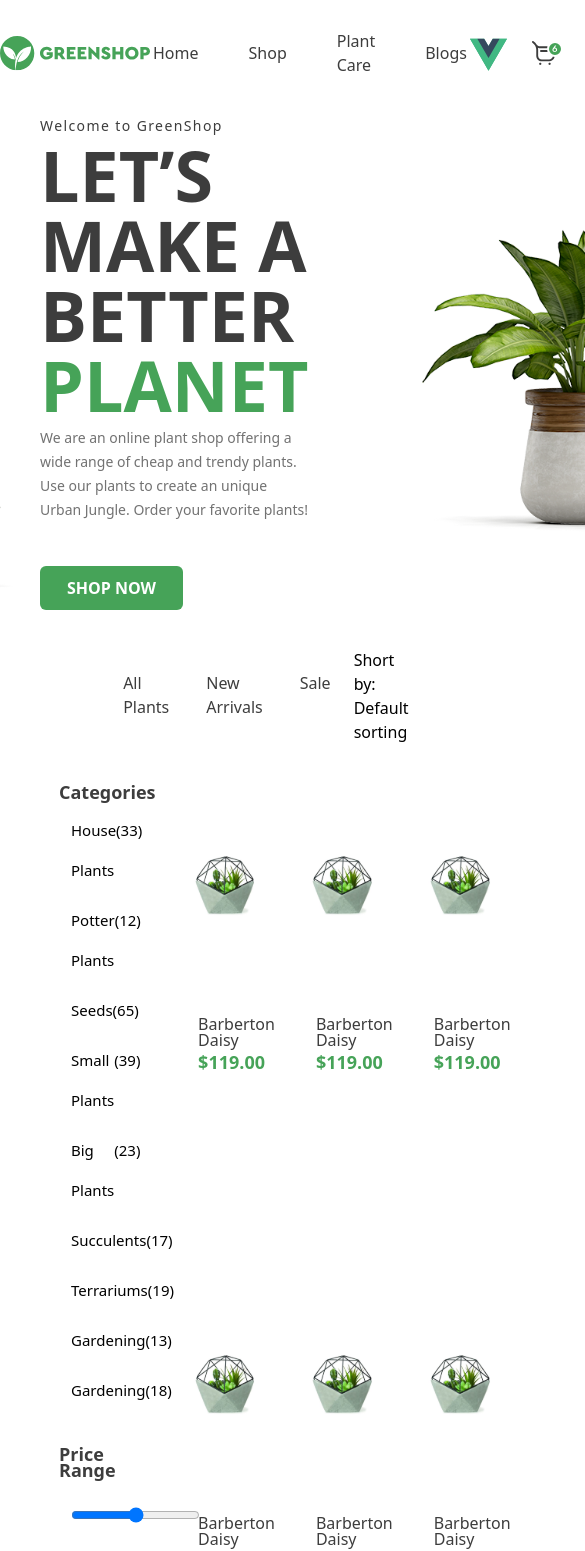
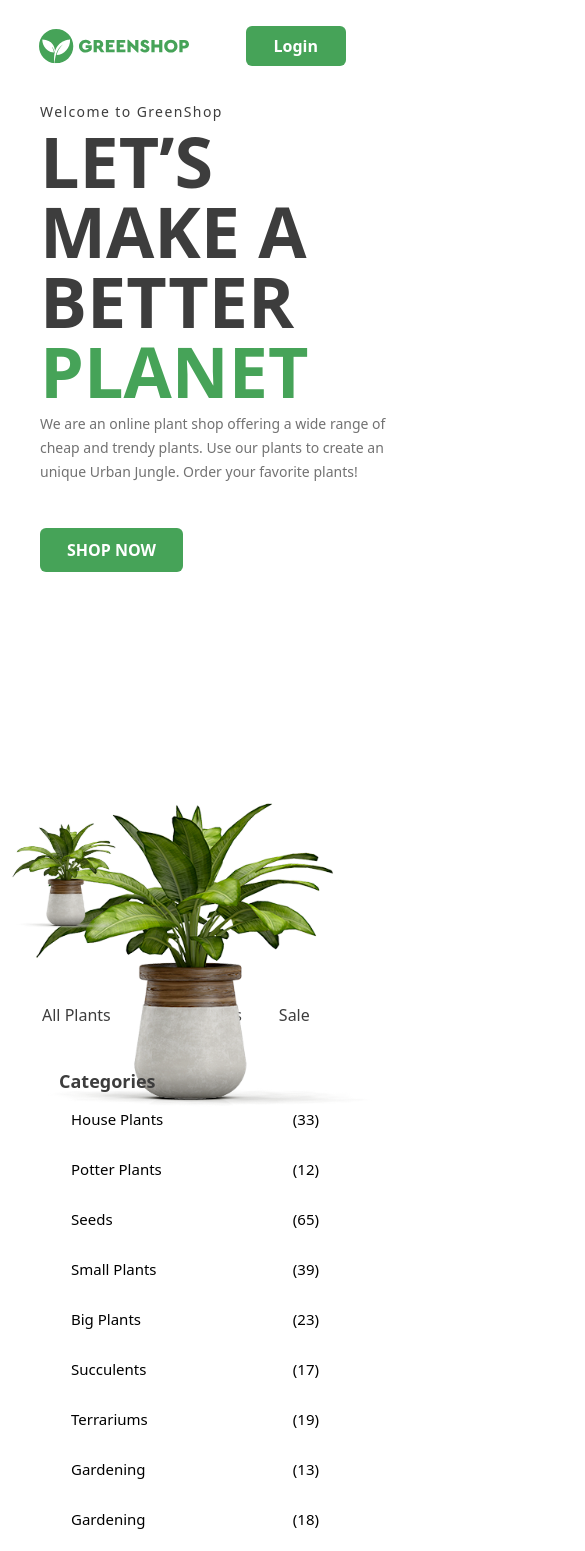
Before and after one commit to diyorbekravshanqulov/VueJs, a Vue app: page / in a window 390 px wide. Shown: the top 1551 px of the page, 585 px wide, since content can reach past the window. Built offline with nearby package versions, Linux system fonts and the light colour scheme.

Commit message:
complate

```diff
--- a/src/App.vue
+++ b/src/App.vue
@@ -16,45 +16,12 @@ import Info from "./components/Info.vue";
     <div class="flex justify-end px-[10%] w-screen">
       <Menu />
     </div>
-    <div class="flex w-screen px-[10%] gap-[50px]">
-      <Category class="w-[calc(100%/4+5%)]" />
+    <div class="md:flex w-screen px-[10%] md:gap-[50px]">
+      <Category class="md:w-[calc(100%/4+5%)] w-full" />
       <Flowers />
     </div>
 
     <Pagination />
     <Info />
   </div>
-
-   <!-- <div @click="close = false" :class="{ 'hidden' : !close }" class="bg-black/55 fixed inset-0"></div>
-
-   <div :class="{ 'hidden' : !close }" class="fixed top-[50%] left-[50%] -translate-x-1/2 -translate-y-1/2 w-[500px] h-[600px] bg-white px-3">
-    <button @click="close = false" class="text-[30px] w-[100%] text-end font-medium">&times;</button>
-    <div class="flex flex-wrap items-center justify-center divide-[#999] mt-[10px]">
-      <button :class="{ 'text-[#46A358]': !isActive }" class="font-medium text-2xl text-center w-[94px]" @click="isActive = false">Login</button>
-      <button :class="{ 'text-[#46A358]': isActive }" class="font-medium text-2xl text-center w-[120px]" @click="isActive = true">Register</button>
-
-      <div v-if="!isActive" class="flex flex-wrap">
-        <p class="mt-[50px] text-center text-[#3D3D3D] text-[13px] w-[100%]">Enter your username and password to login.</p>
-        <p class="mt-[26px] text-center text-[#A5A5A5] text-[14px] w-[100%]">almamun_uxui@outlook.com</p>
-        <input placeholder="Password" type="password" name="" id="" class="px-[14px] py-[10px]  border border-[#46A358] placeholder:text-[#A5A5A5] rounded-md mx-auto w-[60%] mt-[30px]">
-        <p class="mt-[14px] text-[#46A358] leading-[14px] w-[60%] text-right mx-auto">Forgot Password?</p>
-        <button class="px-[129px] py-[14px] text-[16px] font-medium text-[#fff] border rounded-md bg-[#46A358] mt-[27px] w-[60%] mx-auto">Login</button>
-        <p class="mt-[36px] text-[13px] w-[60%] mx-auto text-center">Or login with</p>
-        <p class="mt-[26px] text-[13px] w-[60%] mx-auto text-center">Login with Google</p>
-        <p class="mt-[26px] text-[13px] w-[60%] mx-auto text-center">Login with Facebook</p>
-      </div>
-
-      <div v-else class="flex flex-wrap">
-        <p class="mt-[20px] text-center text-[#3D3D3D] text-[13px] w-[100%]">Enter your username and password to login.</p>
-        <input placeholder="Username" type="text" name="" id="" class="px-[14px] py-[10px] placeholder:text-[#A5A5A5]  border border-[#46A358] rounded-md mx-auto w-[60%] mt-[14px]">
-        <input placeholder="Email" type="email" name="" id="" class="px-[14px] py-[10px] placeholder:text-[#A5A5A5]  border border-[#46A358] rounded-md mx-auto w-[60%] mt-4">
-        <input placeholder="Password" type="password" name="" id="" class="px-[14px] py-[10px] placeholder:text-[#A5A5A5]  border border-[#46A358] rounded-md mx-auto w-[60%] mt-4">
-        <input placeholder="Confirm Password" type="password" name="" id="" class="px-[14px] py-[10px] placeholder:text-[#A5A5A5]  border border-[#46A358] rounded-md mx-auto w-[60%] mt-4">
-        <button class="px-[129px] py-[14px] text-[16px] font-medium text-[#fff] border rounded-md bg-[#46A358] mt-[27px] w-[60%] mx-auto">Register</button>
-        <p class="mt-[26px] text-[13px] w-[60%] mx-auto text-center">Or register with</p>
-        <p class="mt-[20px] text-[13px] w-[60%] mx-auto text-center">Register with Google</p>
-        <p class="mt-[20px] text-[13px] w-[60%] mx-auto text-center">Register with Facebook</p>
-      </div>
-    </div>
-  </div> -->
 </template>
--- a/src/components/Flowers.vue
+++ b/src/components/Flowers.vue
@@ -5,8 +5,8 @@ const items = ref(["All Plants", "New Arrivals", "Sale"]);
 </script>
 
 <template>
-  <div class="container">
-    <div v-for="item in 9" class="box">
+  <div class="container grid md:grid-cols-3 grid-cols-2">
+    <div v-for="item in 9" class="md:px-1 md:py[30px] md:flex md:flex-wrap md:justify-center last:grid-cols-2">
       <img src="../../public/flower.svg" alt="flower" />
       <div class="block w-[100%] px-[15%]">
         <p>Barberton Daisy</p>
@@ -20,18 +20,10 @@ const items = ref(["All Plants", "New Arrivals", "Sale"]);
 .container {
   /* width: 100%; */
   margin-top: 12px;
-  display: grid;
-  grid-template-columns: repeat(3, 1fr);
   gap: 33px;
   position: relative;
 }
 
-.box {
-  padding: 30px 4px;
-  display: flex;
-  flex-wrap: wrap;
-  justify-content: center;
-}
 p:first-child {
   margin-top: 31px;
   color: #3d3d3d;
--- a/src/components/Header.vue
+++ b/src/components/Header.vue
@@ -13,13 +13,13 @@ const modal = () => {
 </script>
 
 <template>
-  <div class="container">
+  <div class="container mx-[10%] md:mx-0">
     <img src="../../public/greenshop.svg" alt="Green Shop Logo" />
     <div class="menu">
-      <a class="a" v-for="item in menu" :key="item" href="#">{{ item }}</a>
+      <a class="md:flex md:duration-[0.1s] md:hover:font-semibold md:hover:border-b-[3px] md:hover:border-[#46a358] hidden" v-for="item in menu" :key="item" href="#">{{ item }}</a>
     </div>
     <div class="icon">
-      <img v-for="item in icon" :key="item" :src="item" alt="Icon" />
+      <img class="md:block hidden" v-for="item in icon" :key="item" :src="item" alt="Icon" />
       <button class="Login" @click="modal">Login</button>
     </div>
 
@@ -31,7 +31,7 @@ const modal = () => {
 
     <div
       :class="{ hidden: !close }"
-      class="fixed z-20 top-[50%] left-[50%] -translate-x-1/2 -translate-y-1/2 w-[500px] h-[600px] bg-white px-3"
+      class="fixed z-20 top-[50%] left-[50%] -translate-x-1/2 -translate-y-1/2 md:w-[500px] md:h-[600px] bg-white px-3 w-[80%] h-[65%]"
     >
       <button
         @click="close = false"
@@ -61,15 +61,20 @@ const modal = () => {
           <p class="mt-[50px] text-center text-[#3D3D3D] text-[13px] w-[100%]">
             Enter your username and password to login.
           </p>
-          <p class="mt-[26px] text-center text-[#A5A5A5] text-[14px] w-[100%]">
-            almamun_uxui@outlook.com
-          </p>
+          <input
+            placeholder="almamun_uxui@outlook.com"
+            type="password"
+            name=""
+            id=""
+            class="px-[14px] py-[10px] border border-[#46A358] placeholder:text-[#A5A5A5] rounded-md mx-auto w-[80%] md:w-[60%] mt-[30px]"
+          />
+
           <input
             placeholder="Password"
             type="password"
             name=""
             id=""
-            class="px-[14px] py-[10px] border border-[#46A358] placeholder:text-[#A5A5A5] rounded-md mx-auto w-[60%] mt-[30px]"
+            class="px-[14px] py-[10px] border border-[#46A358] placeholder:text-[#A5A5A5] rounded-md mx-auto w-[80%] md:w-[60%] mt-[30px]"
           />
           <a
             href="mailto:youremail@example.com"
@@ -79,7 +84,7 @@ const modal = () => {
           </a>
 
           <button
-            class="px-[100px] py-[14px] text-[16px] font-medium text-[#fff] border rounded-md bg-[#46A358] mt-[27px] w-[60%] mx-auto"
+            class="md:px-[100px] py-[14px] text-[16px] font-medium text-[#fff] border rounded-md bg-[#46A358] mt-[27px] w-[80%] md:w-[60%] mx-auto"
           >
             Login
           </button>
@@ -103,31 +108,31 @@ const modal = () => {
             type="text"
             name=""
             id=""
-            class="px-[14px] py-[10px] placeholder:text-[#A5A5A5] border border-[#46A358] rounded-md mx-auto w-[60%] mt-[14px]"
+            class="px-[14px] py-[10px] placeholder:text-[#A5A5A5] border border-[#46A358] rounded-md mx-auto w-[80%] md:w-[60%] mt-[14px]"
           />
           <input
             placeholder="Email"
             type="email"
             name=""
             id=""
-            class="px-[14px] py-[10px] placeholder:text-[#A5A5A5] border border-[#46A358] rounded-md mx-auto w-[60%] mt-4"
+            class="px-[14px] py-[10px] placeholder:text-[#A5A5A5] border border-[#46A358] rounded-md mx-auto w-[80%] md:w-[60%] mt-4"
           />
           <input
             placeholder="Password"
             type="password"
             name=""
             id=""
-            class="px-[14px] py-[10px] placeholder:text-[#A5A5A5] border border-[#46A358] rounded-md mx-auto w-[60%] mt-4"
+            class="px-[14px] py-[10px] placeholder:text-[#A5A5A5] border border-[#46A358] rounded-md mx-auto w-[80%] md:w-[60%] mt-4"
           />
           <input
             placeholder="Confirm Password"
             type="password"
             name=""
             id=""
-            class="px-[14px] py-[10px] placeholder:text-[#A5A5A5] border border-[#46A358] rounded-md mx-auto w-[60%] mt-4"
+            class="px-[14px] py-[10px] placeholder:text-[#A5A5A5] border border-[#46A358] rounded-md mx-auto w-[80%] md:w-[60%] mt-4"
           />
           <button
-            class="px-[100px] py-[14px] text-[16px] font-medium text-[#fff] text-center border rounded-md bg-[#46A358] mt-[27px] w-[60%] mx-auto"
+            class="md:px-[100px] py-[14px] text-[16px] font-medium text-[#fff] text-center border rounded-md bg-[#46A358] mt-[27px] w-[80%] md:w-[60%] mx-auto"
           >
             Register
           </button>
@@ -169,14 +174,6 @@ const modal = () => {
   border: 3px solid transparent;
 }
 
-.a {
-  transition: all 0.1s;
-}
-
-.a:hover {
-  font-weight: 900;
-  border-bottom: 3px solid #46a358;
-}
 
 .Login {
   margin-right: 5px;
--- a/src/components/Info.vue
+++ b/src/components/Info.vue
@@ -1,14 +1,14 @@
 <template>
-  <div class="container flex gap-[28px]">
-    <div v-for="item in 2" :key="item" class="flex gap-[50px]">
-      <img src="../../public/info_flower.svg" alt="img" />
-      <div class="flex flex-wrap items-center justify-end">
-        <h3 class="text-2xl font-medium ">Lorem, ipsum dolor.</h3>
-        <p class="text-[#999] leading-7 ">
+  <div class="container md:flex gap-[28px]">
+    <div v-for="item in 2" :key="item" class="md:flex gap-[50px]">
+      <img src="../../public/info_flower.svg" alt="img" class="md:m-0 mx-auto" />
+      <div class="flex flex-wrap items-center md:justify-end justify-start px-[10%] py-[5%]">
+        <h3 class="mx-auto text-2xl font-medium ">Lorem, ipsum dolor.</h3>
+        <p class="text-[#999] leading-7 mx-auto text-center px-3">
           Lorem ipsum dolor sit, amet consectetur adipisicing elit. Hic earum at
           perferendis! Beatae, ducimus veritatis?
         </p>
-        <button class="mr-5 px-7 py-2 bg-green-600 rounded-md text-white font-semibold">Find more -></button>
+        <button class="md:mr-5 mt-[10px] px-7 py-2 bg-green-600 rounded-md text-white font-semibold">Find more -></button>
       </div>
     </div>
   </div>
--- a/src/components/Menu.vue
+++ b/src/components/Menu.vue
@@ -6,11 +6,11 @@ const items = ref(["All Plants", "New Arrivals", "Sale"]);
 
 <template>
 
-  <div class="container w-[74%]">
+  <div class="container md:w-[74%] w-full">
     <div class="right">
       <a v-for="item in items" :key="item" href="">{{ item }}</a>
     </div>
-    <div class="left">
+    <div class="md:block hidden ">
       <p>Short by: Default sorting</p>
     </div>
   </div>
--- a/src/components/Top_side.vue
+++ b/src/components/Top_side.vue
@@ -3,7 +3,7 @@ import { ref } from "vue";
 </script>
 
 <template>
-  <div class="container">
+  <div class="container flex-wrap md:flex-nowrap">
     <div class="right">
       <p class="top">Welcome to GreenShop</p>
       <h1>Let’s Make a Better <span>Planet</span></h1>
@@ -14,7 +14,7 @@ import { ref } from "vue";
       </p>
       <button>SHOP NOW</button>
     </div>
-    <img class="small" src="../../public/main_flower_2.svg" alt="" />
+    <img class="absolute md:top-[345px] md:right-[370px] top-[81.5%] " src="../../public/main_flower_2.svg" alt="" />
     <img src="../../public/main_flower.svg" alt="" />
   </div>
 </template>
@@ -34,13 +34,6 @@ import { ref } from "vue";
   margin-left: 40px;
 }
 
-.small {
-  position: absolute;
-  top: 345px;
-  right: 370px;
-  gap: 0px;
-  opacity: 0px;
-}
 
 .top {
   color: #3d3d3d;
```
